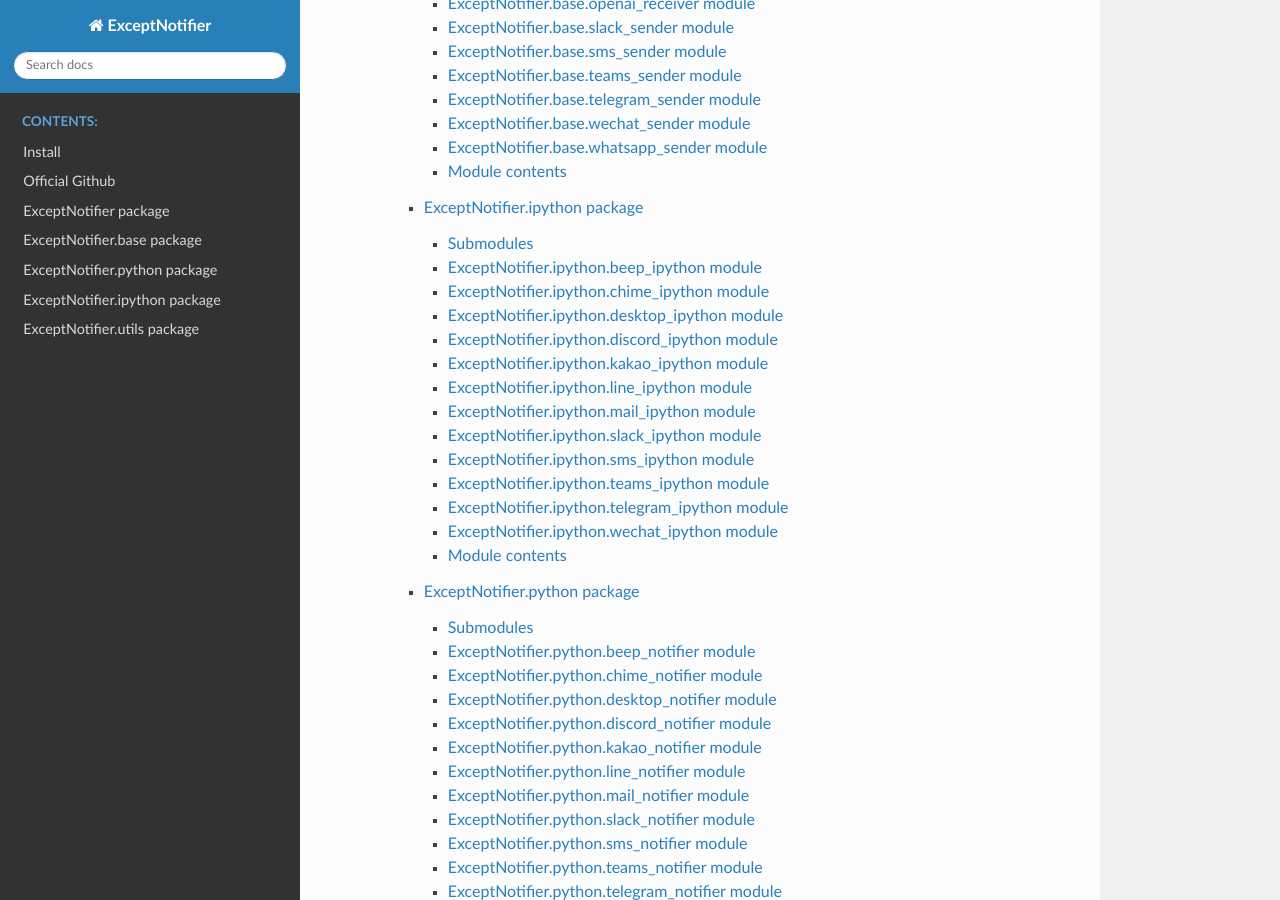
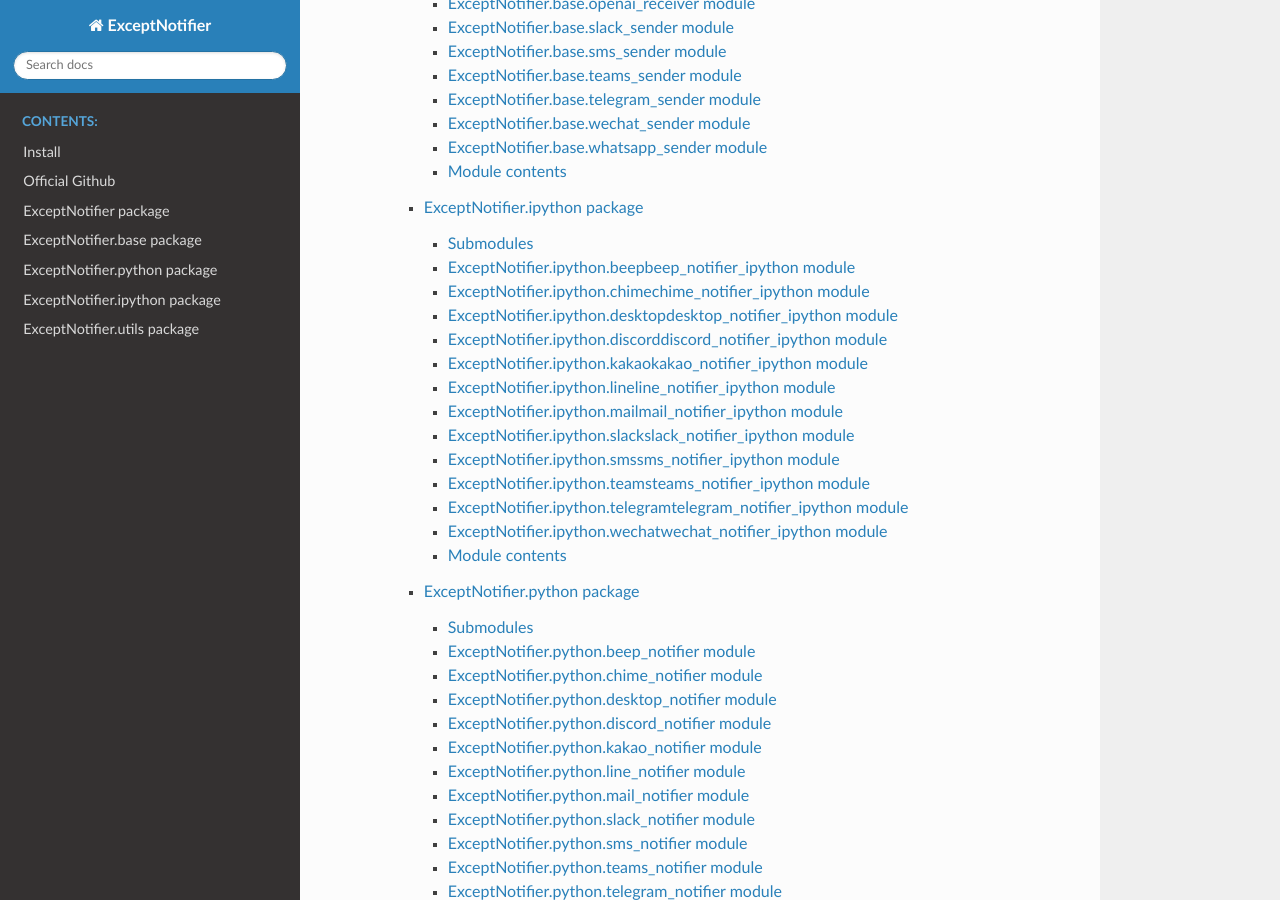
Before and after one commit to dsdanielpark/ExceptNotifier, a Sphinx documentation site: the page built from docs/source/index.rst, in a window 1280 px wide and 900 px high, scrolled down 1368 px. Built offline with Sphinx 7.4.7 and the Read the Docs theme 2.0.0, drawn with Linux system fonts in a browser that asks for light colours; some of the changed text lies outside the part shown.

Commit message:
doc: auto doc modify

```diff
--- a/docs/source/ExceptNotifier.ipython.rst
+++ b/docs/source/ExceptNotifier.ipython.rst
@@ -4,96 +4,96 @@ ExceptNotifier.ipython package
 Submodules
 ----------
 
-ExceptNotifier.ipython.beep\_ipython module
------------------------------------------------------
+ExceptNotifier.ipython.beep\beep_notifier_ipython module
+--------------------------------------------------------------------
 
 .. automodule:: ExceptNotifier.ipython.beep_notifier_ipython
    :members:
    :undoc-members:
    :show-inheritance:
 
-ExceptNotifier.ipython.chime\_ipython module
-------------------------------------------------------
+ExceptNotifier.ipython.chime\chime_notifier_ipython module
+---------------------------------------------------------------------
 
 .. automodule:: ExceptNotifier.ipython.chime_notifier_ipython
    :members:
    :undoc-members:
    :show-inheritance:
 
-ExceptNotifier.ipython.desktop\_ipython module
---------------------------------------------------------
+ExceptNotifier.ipython.desktop\desktop_notifier_ipython module
+-----------------------------------------------------------------------
 
 .. automodule:: ExceptNotifier.ipython.desktop_notifier_ipython
    :members:
    :undoc-members:
    :show-inheritance:
 
-ExceptNotifier.ipython.discord\_ipython module
---------------------------------------------------------
+ExceptNotifier.ipython.discord\discord_notifier_ipython module
+-----------------------------------------------------------------------
 
 .. automodule:: ExceptNotifier.ipython.discord_notifier_ipython
    :members:
    :undoc-members:
    :show-inheritance:
 
-ExceptNotifier.ipython.kakao\_ipython module
-------------------------------------------------------
+ExceptNotifier.ipython.kakao\kakao_notifier_ipython module
+---------------------------------------------------------------------
 
 .. automodule:: ExceptNotifier.ipython.kakao_notifier_ipython
    :members:
    :undoc-members:
    :show-inheritance:
 
-ExceptNotifier.ipython.line\_ipython module
------------------------------------------------------
+ExceptNotifier.ipython.line\line_notifier_ipython module
+--------------------------------------------------------------------
 
 .. automodule:: ExceptNotifier.ipython.line_notifier_ipython
    :members:
    :undoc-members:
    :show-inheritance:
 
-ExceptNotifier.ipython.mail\_ipython module
------------------------------------------------------
+ExceptNotifier.ipython.mail\mail_notifier_ipython module
+--------------------------------------------------------------------
 
 .. automodule:: ExceptNotifier.ipython.mail_notifier_ipython
    :members:
    :undoc-members:
    :show-inheritance:
 
-ExceptNotifier.ipython.slack\_ipython module
-------------------------------------------------------
+ExceptNotifier.ipython.slack\slack_notifier_ipython module
+---------------------------------------------------------------------
 
 .. automodule:: ExceptNotifier.ipython.slack_notifier_ipython
    :members:
    :undoc-members:
    :show-inheritance:
 
-ExceptNotifier.ipython.sms\_ipython module
-----------------------------------------------------
+ExceptNotifier.ipython.sms\sms_notifier_ipython module
+-------------------------------------------------------------------
 
 .. automodule:: ExceptNotifier.ipython.sms_notifier_ipython
    :members:
    :undoc-members:
    :show-inheritance:
 
-ExceptNotifier.ipython.teams\_ipython module
-------------------------------------------------------
+ExceptNotifier.ipython.teams\teams_notifier_ipython module
+---------------------------------------------------------------------
 
 .. automodule:: ExceptNotifier.ipython.teams_notifier_ipython
    :members:
    :undoc-members:
    :show-inheritance:
 
-ExceptNotifier.ipython.telegram\_ipython module
----------------------------------------------------------
+ExceptNotifier.ipython.telegram\telegram_notifier_ipython module
+------------------------------------------------------------------------
 
 .. automodule:: ExceptNotifier.ipython.telegram_notifier_ipython
    :members:
    :undoc-members:
    :show-inheritance:
 
-ExceptNotifier.ipython.wechat\_ipython module
--------------------------------------------------------
+ExceptNotifier.ipython.wechat\wechat_notifier_ipython module
+----------------------------------------------------------------------
 
 .. automodule:: ExceptNotifier.ipython.wechat_notifier_ipython
    :members:
```
